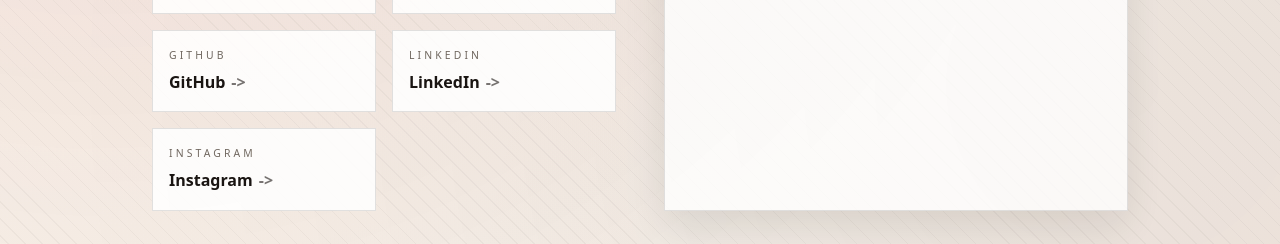
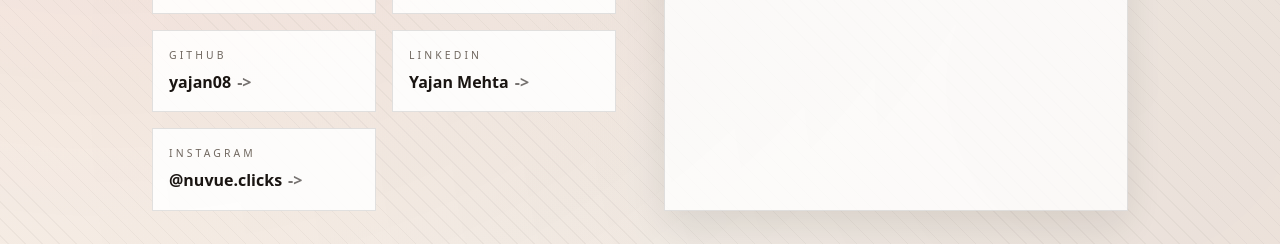
Before and after one commit to yajan08/my-portfolio, a Next.js app: page /contact in a window 1280 px wide. Shown: the part 790-1034 px from the top of the page. Built offline with nearby package versions, Linux system fonts and the light colour scheme; a web font is replaced by a local one.

Commit message:
fixed warnings and added id names in contact section

```diff
--- a/src/app/contact/page.tsx
+++ b/src/app/contact/page.tsx
@@ -17,7 +17,7 @@ export default function ContactPage() {
     <div className="w-full max-w-5xl mx-auto py-8 sm:py-10 space-y-12 sm:space-y-14">
       <Link
         href="/"
-        className="inline-flex items-center gap-2 text-sm uppercase tracking-widest text-[var(--color-ink-light)] hover:text-[var(--color-muted-orange)] transition-colors group"
+        className="inline-flex items-center gap-2 text-sm uppercase tracking-widest text-(--color-ink-light) hover:text-(--color-muted-orange) transition-colors group"
       >
         <span className="transform group-hover:-translate-x-1 transition-transform">{"<-"}</span>
         Home
@@ -28,7 +28,7 @@ export default function ContactPage() {
           <AboutSection />
 
           <section className="space-y-4" data-reveal>
-            <h2 className="text-sm tracking-[0.4em] uppercase text-[var(--color-ink-light)]">
+            <h2 className="text-sm tracking-[0.4em] uppercase text-(--color-ink-light)">
               Interests
             </h2>
             <div className="flex flex-wrap gap-2">
@@ -41,7 +41,7 @@ export default function ContactPage() {
           </section>
 
           <section className="space-y-4" data-reveal>
-            <h2 className="text-sm tracking-[0.4em] uppercase text-[var(--color-ink-light)]">
+            <h2 className="text-sm tracking-[0.4em] uppercase text-(--color-ink-light)">
               Contact
             </h2>
             <div className="grid grid-cols-1 sm:grid-cols-2 gap-4">
@@ -65,7 +65,7 @@ export default function ContactPage() {
                   rel="noopener noreferrer"
                   className="contact-value"
                 >
-                  GitHub
+                  yajan08
                   <span className="contact-link-icon">{"->"}</span>
                 </a>
               </div>
@@ -77,7 +77,7 @@ export default function ContactPage() {
                   rel="noopener noreferrer"
                   className="contact-value"
                 >
-                  LinkedIn
+                  Yajan Mehta
                   <span className="contact-link-icon">{"->"}</span>
                 </a>
               </div>
@@ -89,7 +89,7 @@ export default function ContactPage() {
                   rel="noopener noreferrer"
                   className="contact-value"
                 >
-                  Instagram
+                  @nuvue.clicks
                   <span className="contact-link-icon">{"->"}</span>
                 </a>
               </div>
```
